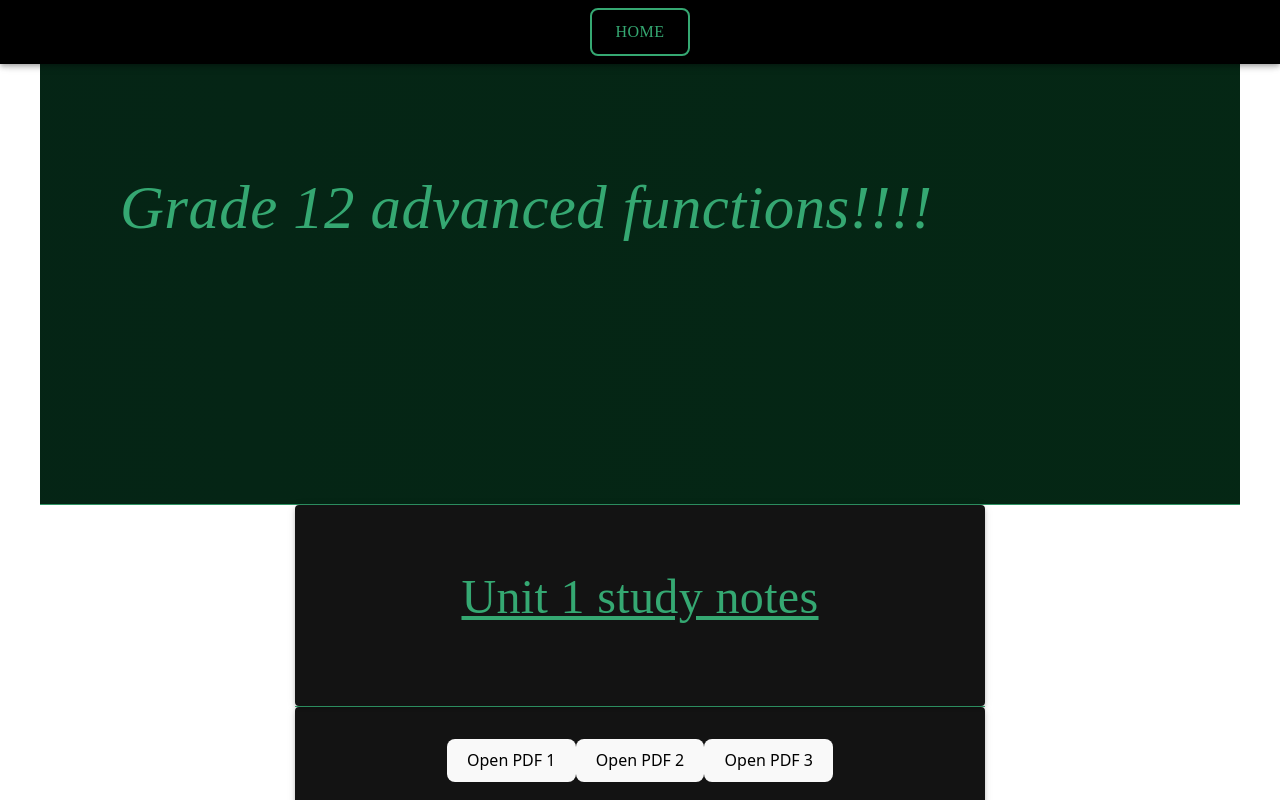
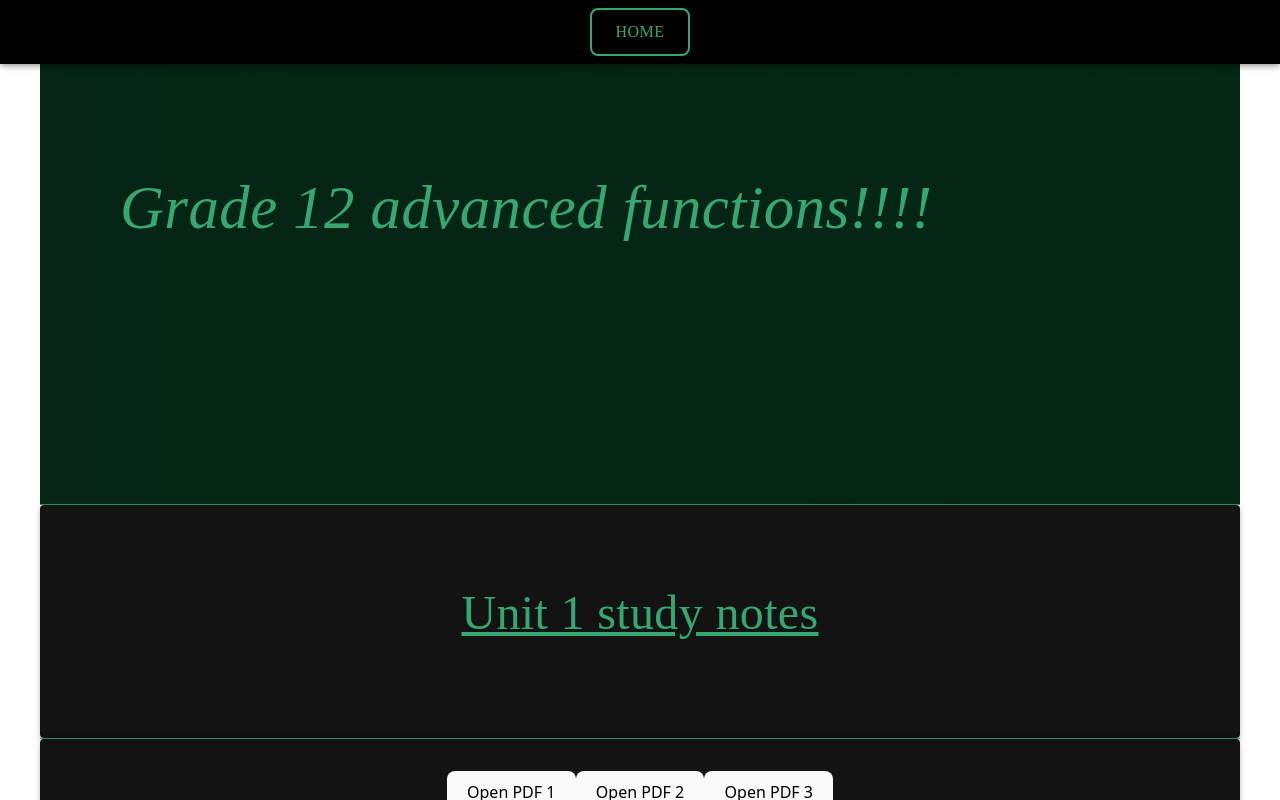
Before and after one commit to goose1675/binary, a React (Vite) app in the folder my-site/: page /grade12advfunctions in a window 1280 px wide. Shown: the top 800 px of the page. Built offline with nearby package versions, Linux system fonts and the light colour scheme; a web font is replaced by a local one.

Commit message:
minor formatting changes only.

```diff
--- a/my-site/src/grade12/g12advfunctions.tsx
+++ b/my-site/src/grade12/g12advfunctions.tsx
@@ -107,11 +107,11 @@ const G12advfunctions = () => {
       </div>
             <Divider style={{ background: '#35a872ff' }} />
       <Grid container spacing={3} justifyContent="center" sx={{ width: '100%', m: 0 }}>
-        <Grid size={{ xs: 12, sm: 10, md: 8, lg: 7, xl: 12 }}>
+        <Grid size={{ xs: 12, sm: 10, md: 10, lg: 12, xl: 12 }}>
           <Paper
             elevation={3}
             sx={{
-              p: { xs: 1, sm: 2, md: 4, lg: 4, xl: 4 },
+              p: { xs: 1, sm: 2, md: 4, lg: 6, xl: 4 },
               backgroundColor: '#000000ec',
               width: { xs: '99%', sm: '97%', md: '90%', lg: '100%', xl: '100%' },
               maxWidth: { xs: '100%', sm: '100vw', md: '100vw', lg: '100vw', xl: '100vw' },
```
